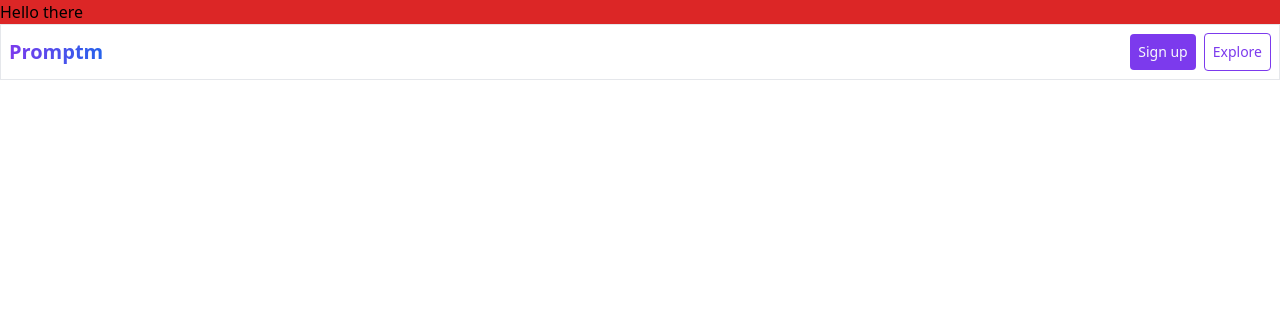
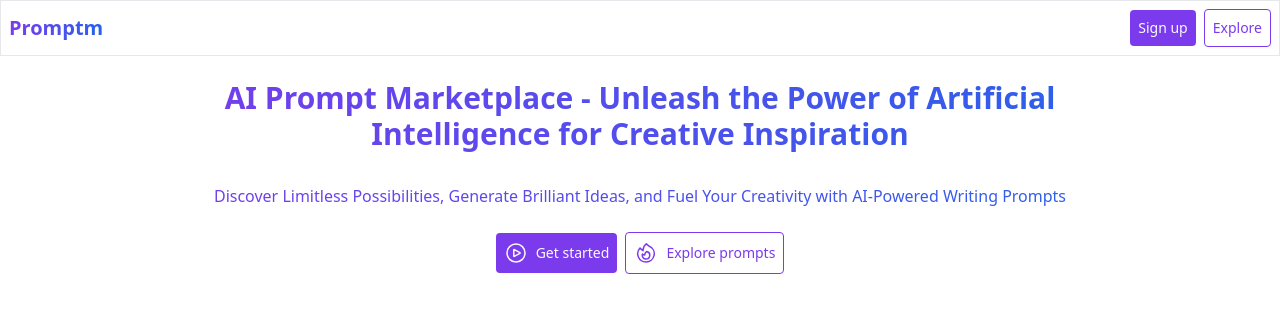
Before and after one commit to ashsajal1/ai-promptm, an Angular app: page / in a window 1280 px wide. Shown: the top 312 px of the page. Built offline with nearby package versions, Linux system fonts and the light colour scheme.

Commit message:
add icons ad button in hero seciton

```diff
--- a/src/app/app.component.html
+++ b/src/app/app.component.html
@@ -1,2 +1,2 @@
-<h1 class="bg-red-600">Hello there</h1>
 <app-navbar />
+<app-hero />
--- /dev/null
+++ b/src/app/shared/hero/hero.component.html
@@ -0,0 +1,62 @@
+<header class="flex flex-col items-center gap-6">
+  <div class="md:px-24">
+    <h1 class="text-3xl font-bold gradient-text text-center py-6 px-24">
+      AI Prompt Marketplace - Unleash the Power of Artificial Intelligence for
+      Creative Inspiration
+    </h1>
+
+    <h3 class="text-md gradient-text text-center pt-2 px-24">
+      Discover Limitless Possibilities, Generate Brilliant Ideas, and Fuel Your
+      Creativity with AI-Powered Writing Prompts
+    </h3>
+  </div>
+
+  <div class="flex gap-2 items-center">
+    <button class="btn flex items-center gap-2">
+      <svg
+        xmlns="http://www.w3.org/2000/svg"
+        fill="none"
+        viewBox="0 0 24 24"
+        stroke-width="1.5"
+        stroke="currentColor"
+        class="w-6 h-6"
+      >
+        <path
+          stroke-linecap="round"
+          stroke-linejoin="round"
+          d="M21 12a9 9 0 1 1-18 0 9 9 0 0 1 18 0Z"
+        />
+        <path
+          stroke-linecap="round"
+          stroke-linejoin="round"
+          d="M15.91 11.672a.375.375 0 0 1 0 .656l-5.603 3.113a.375.375 0 0 1-.557-.328V8.887c0-.286.307-.466.557-.327l5.603 3.112Z"
+        />
+      </svg>
+
+      Get started
+    </button>
+    <button class="btn-outline flex items-center gap-2">
+      <svg
+        xmlns="http://www.w3.org/2000/svg"
+        fill="none"
+        viewBox="0 0 24 24"
+        stroke-width="1.5"
+        stroke="currentColor"
+        class="w-6 h-6"
+      >
+        <path
+          stroke-linecap="round"
+          stroke-linejoin="round"
+          d="M15.362 5.214A8.252 8.252 0 0 1 12 21 8.25 8.25 0 0 1 6.038 7.047 8.287 8.287 0 0 0 9 9.601a8.983 8.983 0 0 1 3.361-6.867 8.21 8.21 0 0 0 3 2.48Z"
+        />
+        <path
+          stroke-linecap="round"
+          stroke-linejoin="round"
+          d="M12 18a3.75 3.75 0 0 0 .495-7.468 5.99 5.99 0 0 0-1.925 3.547 5.975 5.975 0 0 1-2.133-1.001A3.75 3.75 0 0 0 12 18Z"
+        />
+      </svg>
+
+      Explore prompts
+    </button>
+  </div>
+</header>
--- a/src/app/shared/shared.module.ts
+++ b/src/app/shared/shared.module.ts
@@ -1,16 +1,18 @@
 import { NgModule } from '@angular/core';
 import { CommonModule } from '@angular/common';
 import { NavbarComponent } from './navbar/navbar.component';
+import { HeroComponent } from './hero/hero.component';
 
 
 
 @NgModule({
   declarations: [
-    NavbarComponent
+    NavbarComponent,
+    HeroComponent
   ],
   imports: [
     CommonModule
   ],
-  exports: [NavbarComponent] // Export the component here
+  exports: [NavbarComponent, HeroComponent] // Export the component here
 })
 export class SharedModule { }
```
Also changed, not shown: src/app/shared/hero/hero.component.ts (added, +10 -0 lines), src/app/shared/hero/hero.component.scss (added), 1 other file (tests, documents, lock files or other folders).
